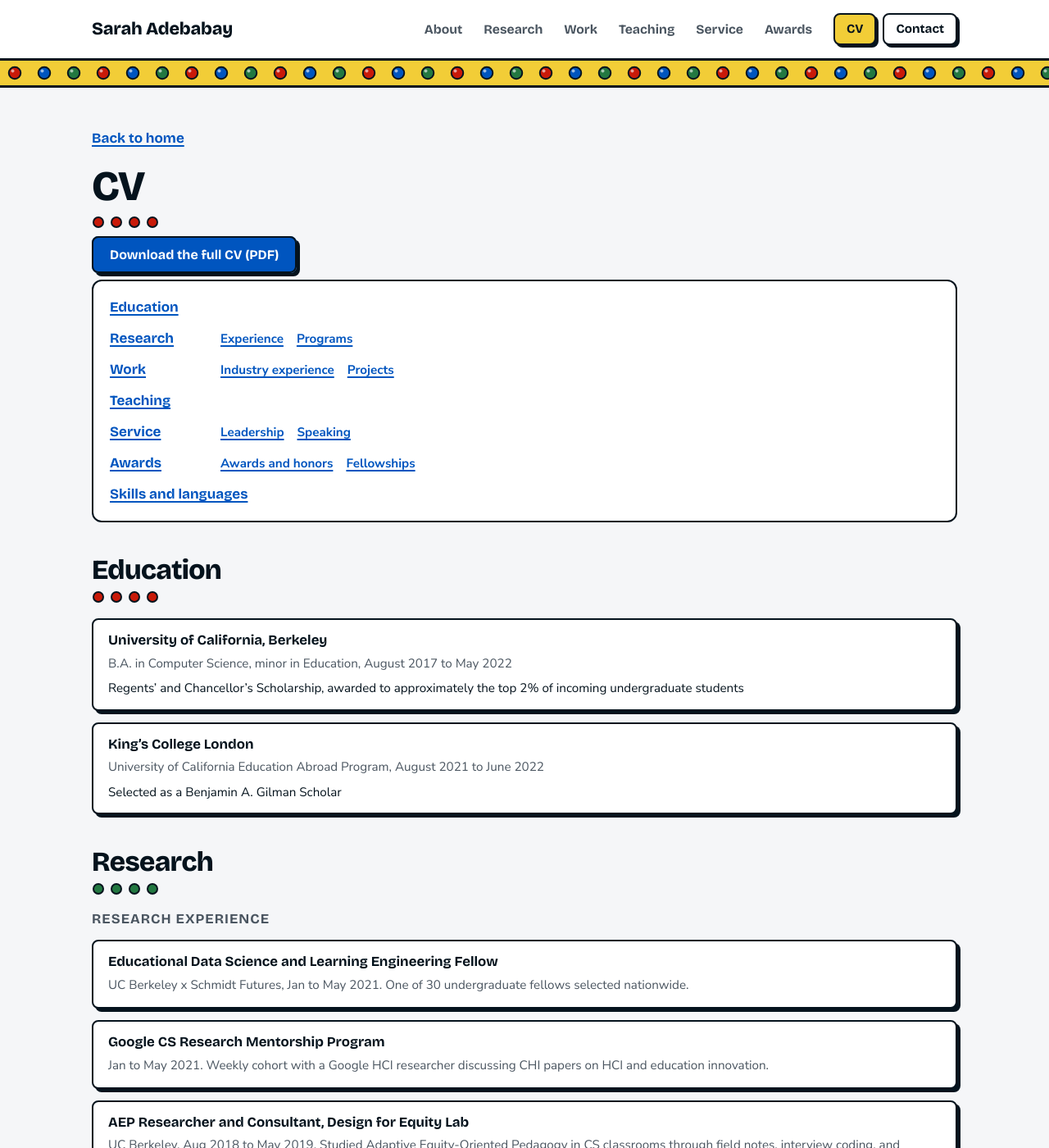
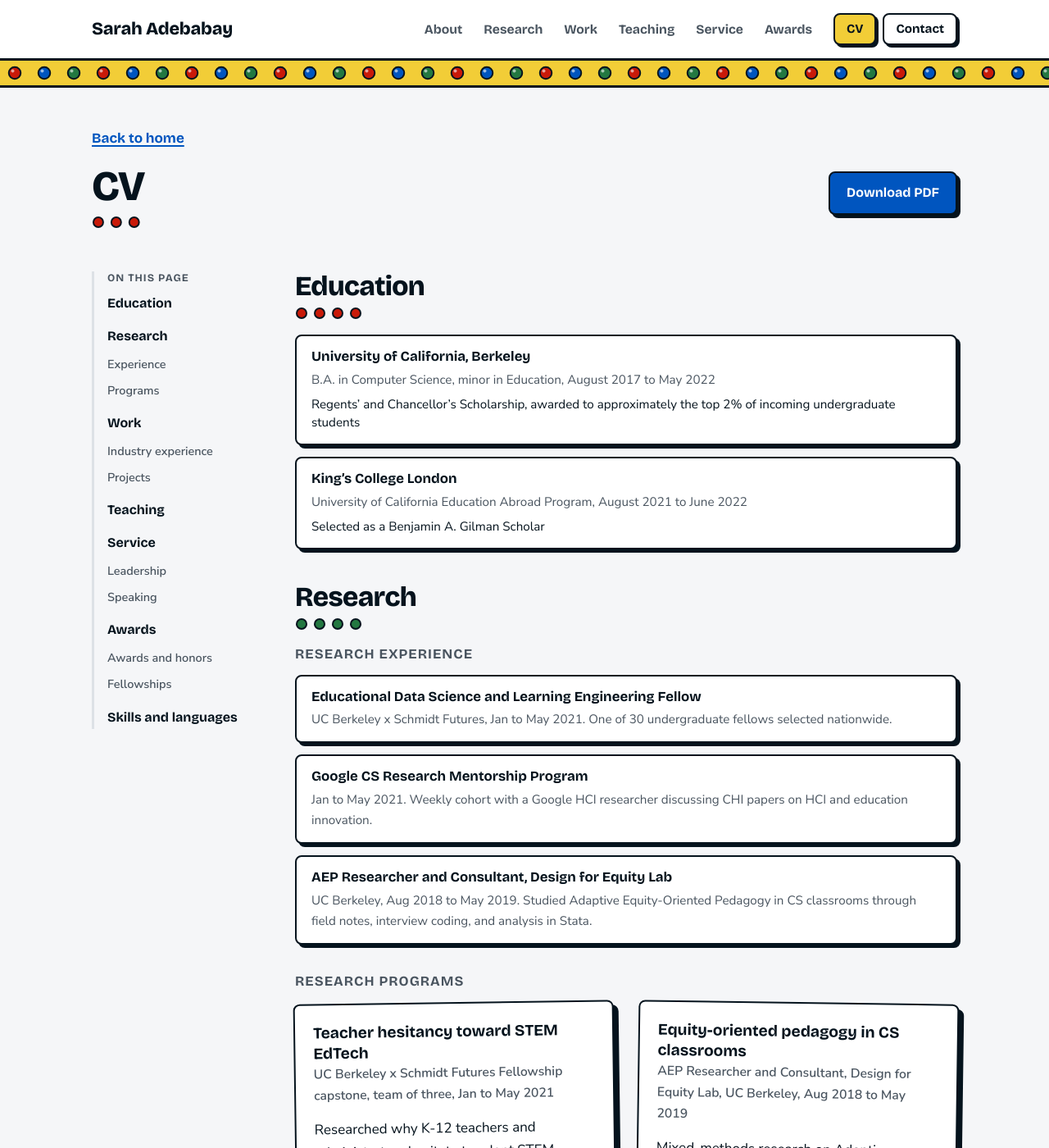
Before and after one commit to sarah-adebabay/sarah-adebabay.github.io, a Jekyll site: the page built from _pages/cv.md, in a window 1280 px wide and 1400 px high. Shown: the whole window at 82% size. Built offline with Jekyll 4.4.1, drawn with Linux system fonts in a browser that asks for light colours.

Commit message:
Give the CV a sticky side index
The PDF button now sits beside the CV title instead of above the contents.
On laptops the contents become a slim column that stays on the left while
scrolling, with subsections under each section; on phones and tablets they
are a row of section chips.

Co-Authored-By: Claude Opus 5.5 <noreply@anthropic.com>

```diff
--- a/_layouts/brick-page.html
+++ b/_layouts/brick-page.html
@@ -22,7 +22,8 @@
 <main id="main" class="page-main">
   {% if page.section %}<p class="crumb"><a href="{{ base_path }}/{% if page.section != 'cv' %}#{{ page.section }}{% endif %}">Back to home</a></p>{% endif %}
   {% if page.collection == 'portfolio' %}<p class="crumb"><a href="{{ base_path }}/#{{ page.tab | default: 'research' }}">Back to {{ page.tab | default: 'research' | capitalize }}</a></p>{% endif %}
-  <h1 class="page-title">{{ page.title }}</h1>
+  {% if page.pdf %}<div class="page-head"><h1 class="page-title">{{ page.title }}</h1><a class="btn primary" href="{{ base_path }}{{ page.pdf }}">Download PDF</a></div>
+  {% else %}<h1 class="page-title">{{ page.title }}</h1>{% endif %}
   {% if page.role %}<p class="meta">{{ page.role }}</p>{% endif %}
   {% if page.when %}<p class="when">{{ page.when }}</p>{% endif %}
   {% if page.topics %}<ul class="stickers small" aria-label="Topics">{% for t in page.topics %}<li>{{ t }}</li>{% endfor %}</ul>{% endif %}
--- a/_pages/cv.md
+++ b/_pages/cv.md
@@ -10,19 +11,20 @@ redirect_from:
 
 {% include base_path %}
 {% assign secs = site.data.tabs | where_exp: "t", "t.id != 'about'" %}
-<p><a class="btn primary" href="{{ base_path }}/files/Sarah-Adebabay-CV.pdf">Download the full CV (PDF)</a></p>
-
-<nav class="toc" aria-label="On this page">
+<div class="cv-grid">
+<nav class="cv-index" aria-label="On this page">
+  <p class="lbl">On this page</p>
   <ul>
     <li><a href="#education">Education</a></li>
-    <li><a href="#research">Research</a><span><a href="#research-experience">Experience</a><a href="#research-programs">Programs</a></span></li>
-    <li><a href="#work">Work</a><span><a href="#industry-experience">Industry experience</a><a href="#projects">Projects</a></span></li>
+    <li><a href="#research">Research</a><ul><li><a href="#research-experience">Experience</a></li><li><a href="#research-programs">Programs</a></li></ul></li>
+    <li><a href="#work">Work</a><ul><li><a href="#industry-experience">Industry experience</a></li><li><a href="#projects">Projects</a></li></ul></li>
     <li><a href="#teaching">Teaching</a></li>
-    <li><a href="#service">Service</a><span><a href="#leadership">Leadership</a><a href="#speaking">Speaking</a></span></li>
-    <li><a href="#awards">Awards</a><span><a href="#awards-and-honors">Awards and honors</a><a href="#fellowships">Fellowships</a></span></li>
+    <li><a href="#service">Service</a><ul><li><a href="#leadership">Leadership</a></li><li><a href="#speaking">Speaking</a></li></ul></li>
+    <li><a href="#awards">Awards</a><ul><li><a href="#awards-and-honors">Awards and honors</a></li><li><a href="#fellowships">Fellowships</a></li></ul></li>
     <li><a href="#skills">Skills and languages</a></li>
   </ul>
 </nav>
+<div class="cv-flow">
 
 <section class="record" id="education">
   <h2>Education</h2>
@@ -48,3 +50,5 @@ redirect_from:
     <li><strong>Languages</strong><small>American Sign Language (Intermediate), Amharic (Intermediate), Spanish (Beginner)</small></li>
   </ul>
 </section>
+</div>
+</div>
--- a/assets/css/brick.css
+++ b/assets/css/brick.css
@@ -355,12 +355,30 @@ p { margin: 0 0 16px; }
 .page-main > .section-body { max-width: none; margin-top: 12px; }
 .section-body > h3.sub:first-child, .section-body > .kicker:first-child { margin-top: 0; }
 .section-body [id] { scroll-margin-top: 96px; }
+/* Page title with an action button beside it (CV). */
+.page-main > .page-head { max-width: none; display: flex; flex-wrap: wrap; align-items: flex-start; justify-content: space-between; gap: 16px 24px; }
+.page-head .page-title { margin-bottom: 0; }
+.page-head .btn { margin-top: 8px; text-decoration: none; }
+/* CV contents: a row of chips on phones and tablets, a sticky column on laptops. */
+.cv-index { margin: 22px 0 8px; }
+.cv-index ul { list-style: none; margin: 0; padding: 0; }
+.cv-index > ul { display: flex; flex-wrap: wrap; gap: 8px; }
+.cv-index > ul > li > a { display: inline-block; padding: 6px 12px; border: 2px solid var(--line); border-radius: 999px; background: var(--surface); color: var(--ink); text-decoration: none; font: 700 .92rem var(--display); }
+.cv-index ul ul, .cv-index .lbl { display: none; }
+.cv-flow { min-width: 0; }
+@media (min-width: 1024px) {
+  .cv-grid { display: grid; grid-template-columns: 200px minmax(0, 1fr); gap: 48px; align-items: start; }
+  .cv-index { position: sticky; top: 96px; margin: 40px 0 0; padding-left: 16px; border-left: 3px solid var(--soft); }
+  .cv-index .lbl { display: block; font: 700 .8rem var(--display); text-transform: uppercase; letter-spacing: .08em; color: var(--muted); margin: 0 0 10px; }
+  .cv-index > ul { display: grid; gap: 12px; }
+  .cv-index > ul > li > a { padding: 0; border: 0; background: none; font-size: 1rem; }
+  .cv-index > ul > li > a:hover { color: var(--grape); }
+  .cv-index ul ul { display: grid; gap: 4px; margin: 6px 0 0; }
+  .cv-index ul ul a { color: var(--muted); font-weight: 600; font-size: .9rem; text-decoration: none; }
+  .cv-index ul ul a:hover { color: var(--grape); text-decoration: underline; }
+}
 .section-body .record { padding-top: 40px; }
 .section-body .record h2 { margin-bottom: 18px; }
-.toc ul { list-style: none; margin: 0; padding: 18px 20px; display: grid; gap: 10px; border: 2.5px solid var(--line); border-radius: 12px; background: var(--surface); }
-.toc li { display: flex; flex-wrap: wrap; gap: 6px 16px; align-items: baseline; }
-.toc li > a { font-family: var(--display); font-weight: 700; min-width: 7em; }
-.toc span { display: flex; flex-wrap: wrap; gap: 4px 16px; font-size: .95rem; }
 .two-col { display: grid; grid-template-columns: 1fr 1fr; gap: 14px; }
 
 .contact {
```
Also changed, not shown: other parts of _pages/cv.md (+1 -0 lines).
